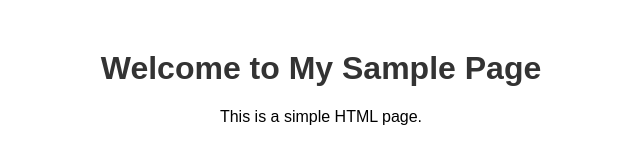
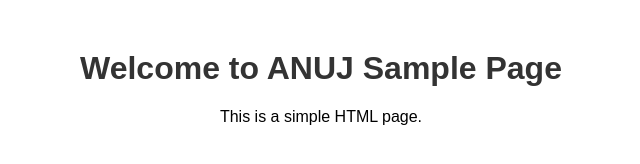
Before and after one commit to ANUJ-POHANKAR/test, a plain HTML site: page index.html in a window 1280 px wide. Shown: the whole page, without its empty margins (319-959 px from the left). Drawn offline with Linux system fonts and the light colour scheme.

Commit message:
Update index.html

```diff
--- a/index.html
+++ b/index.html
@@ -16,7 +16,7 @@
     </style>
 </head>
 <body>
-    <h1>Welcome to My Sample Page</h1>
+    <h1>Welcome to ANUJ Sample Page</h1>
     <p>This is a simple HTML page.</p>
 </body>
 </html>
```
